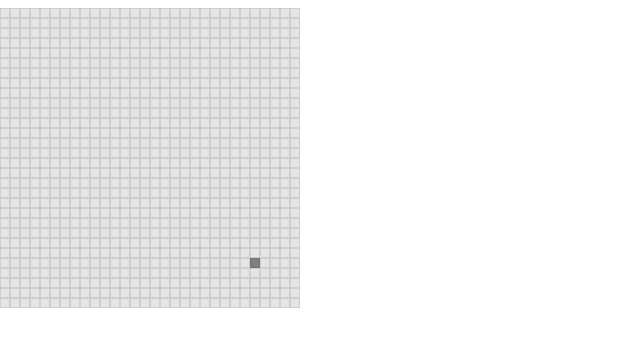
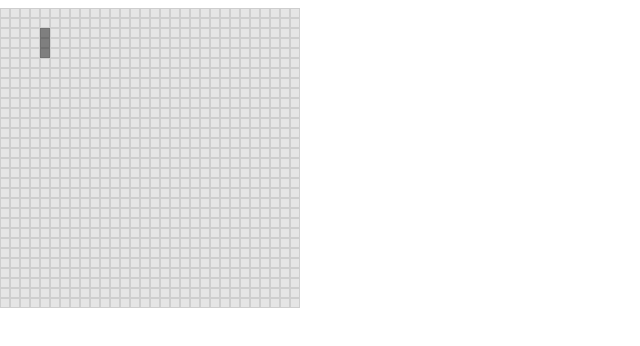
Before and after one commit to tanaka51/universe-of-lifegame, a React app: page / in a window 1280 px wide. Shown: the top 346 px of the page, without its empty margins (0-640 px from the left). Built offline with nearby package versions, Linux system fonts and the light colour scheme; the HTML template or start-up script is replaced by a standard one.

Commit message:
Fist animation works, blinker

```diff
--- a/src/app/app.tsx
+++ b/src/app/app.tsx
@@ -5,9 +5,13 @@ import ReactDom from 'react-dom';
 const WIDTH = 30;
 const HEIGHT = 30;
 
+enum CellStatus {
+  Live = 'live', Die = 'die'
+}
+
 interface Cell {
   id: number;
-  status: 'live' | 'die';
+  status: CellStatus;
 }
 
 interface Row {
@@ -15,29 +19,93 @@ interface Row {
   cells: Cell[];
 }
 
-const Board: React.FC = () => {
-  const [posX, setPosX] = useState(10);
-  const [posY, setPosY] = useState(10);
+const initialBoard = (): Row[] => {
+  const board: Row[] = [];
 
-  const board: Row[] = [];
   for (let y = 0; y < HEIGHT; y += 1) {
     board[y] = { id: y, cells: [] };
+
     for (let x = 0; x < WIDTH; x += 1) {
+      let status: CellStatus = CellStatus.Die;
+
+      if (x === 3 && y === 3) {
+        status = CellStatus.Live;
+      } else if (x === 4 && y === 3) {
+        status = CellStatus.Live;
+      } else if (x === 5 && y === 3) {
+        status = CellStatus.Live;
+      }
+
       board[y].cells[x] = {
         id: y * WIDTH + x,
-        status: (y === posY && x === posX) ? 'live' : 'die',
+        status,
       };
     }
   }
 
+  return board;
+};
+
+const neighborhoods = (x: number, y: number): [number, number][] => {
+  const pos: [number, number][] = [];
+
+  if ((y - 1) > 0) {
+    pos.push([x, y - 1]);
+    if ((x - 1) > 0) pos.push([x - 1, y - 1]);
+    if ((x + 1) < WIDTH) pos.push([x + 1, y - 1]);
+  }
+  if ((y + 1) < HEIGHT) {
+    pos.push([x, y + 1]);
+    if ((x - 1) > 0) pos.push([x - 1, y + 1]);
+    if ((x + 1) < WIDTH) pos.push([x + 1, y + 1]);
+  }
+  if ((x - 1) > 0) pos.push([x - 1, y]);
+  if ((x + 1) < WIDTH) pos.push([x + 1, y]);
+
+  return pos;
+};
+
+const calcDeadOrAlive = (board: Row[], x: number, y: number): CellStatus => {
+  const liveCount = neighborhoods(x, y).map(
+    (pos: [number, number]) => board[pos[1]].cells[pos[0]].status,
+  ).filter(
+    (s) => s === CellStatus.Live,
+  ).length;
+
+  if (liveCount === 3) {
+    return CellStatus.Live;
+  }
+  if (liveCount === 2 && board[y].cells[x].status === CellStatus.Live) {
+    return CellStatus.Live;
+  }
+  return CellStatus.Die;
+};
+
+const nextBoard = (currentBoard: Row[]): Row[] => {
+  const next: Row[] = [];
+
+  for (let y = 0; y < HEIGHT; y += 1) {
+    next[y] = { id: y, cells: [] };
+
+    for (let x = 0; x < WIDTH; x += 1) {
+      next[y].cells[x] = {
+        id: y * WIDTH + x,
+        status: calcDeadOrAlive(currentBoard, x, y),
+      };
+    }
+  }
+
+  return next;
+};
+
+const Board: React.FC = () => {
+  const [board, setBoard] = useState(initialBoard);
+
   let timerId: ReturnType<typeof setTimeout> | null = null;
   useEffect(() => {
     timerId = setTimeout(() => {
-      const x = (posX + 1) % WIDTH;
-      const y = (posY + 1) % HEIGHT;
-      setPosX(x);
-      setPosY(y);
-    }, 100);
+      setBoard(nextBoard(board));
+    }, 1000);
 
     return (): void => {
       if (timerId) {
```
